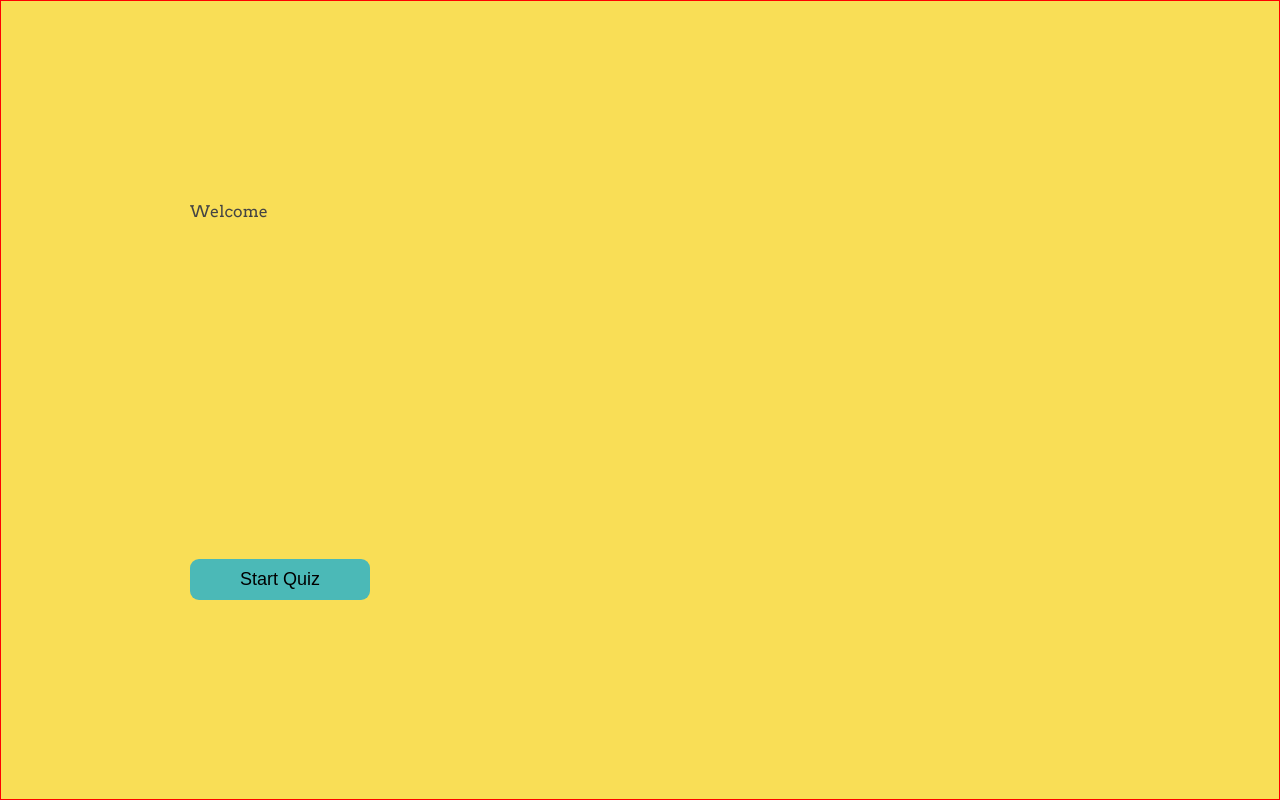
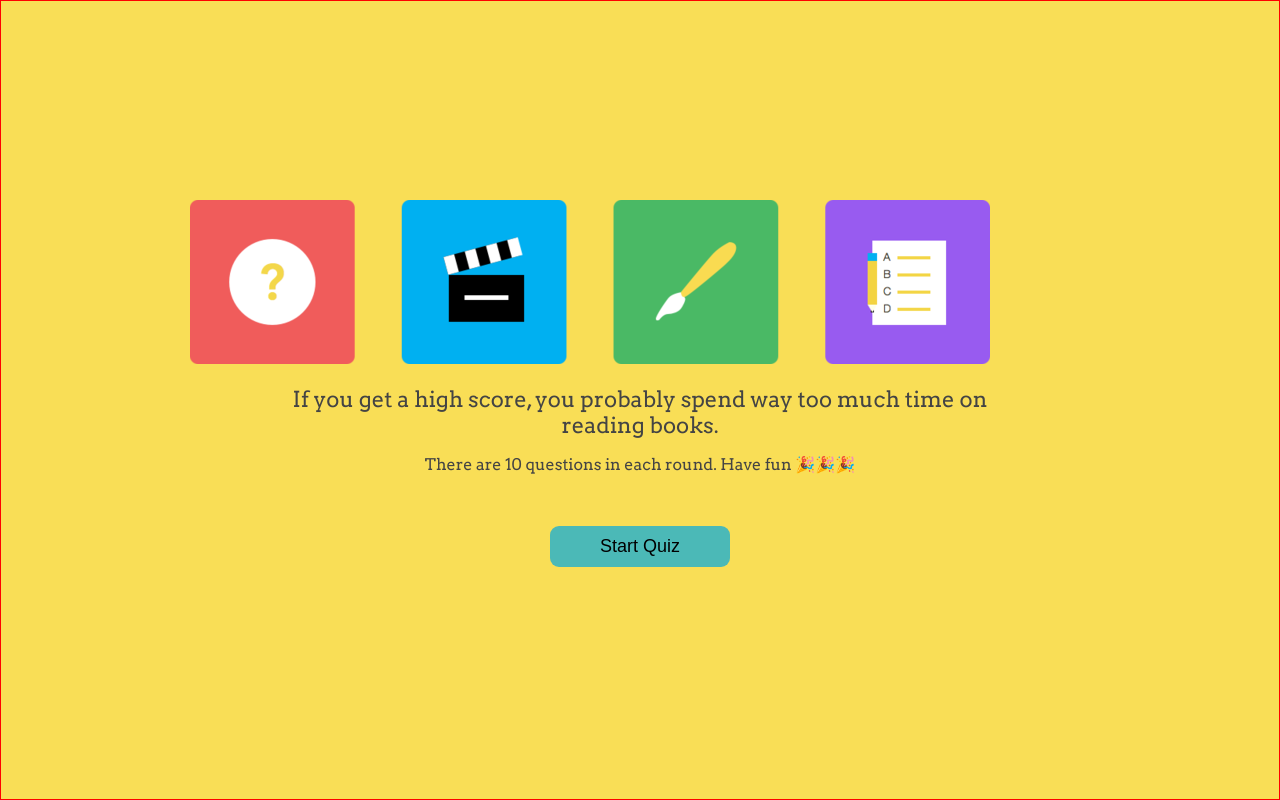
Before and after one commit to MPiotrowska/trivia-app, a React (Create React App) app: page / in a window 1280 px wide. Built offline with nearby package versions, Linux system fonts and the light colour scheme.

Commit message:
add welcome page styles

```diff
--- a/src/components/Welcome/Index.jsx
+++ b/src/components/Welcome/Index.jsx
@@ -1,5 +1,7 @@
 import React from "react";
 import { useQuestionDispatch } from "../../lib/questionContext";
+import image from "../../images/bg-image.png";
+import "./Welcome.css";
 
 export const Welcome = () => {
   const dispatch = useQuestionDispatch();
@@ -12,7 +14,14 @@ export const Welcome = () => {
   return (
     <>
       <div>
-        <p>Welcome</p>
+        <img src={image} alt="" />
+        <h1 className="welcomeText">
+          If you get a high score, you probably spend way too much time on
+          reading books.
+        </h1>
+        <p className="description">
+          There are 10 questions in each round. Have fun 🎉🎉🎉
+        </p>
       </div>
       <button onClick={handleClick}>Start Quiz</button>
     </>
--- a/src/components/Welcome/Welcome.css
+++ b/src/components/Welcome/Welcome.css
@@ -0,0 +1,14 @@
+.welcomeText {
+    margin: 15px auto;
+    text-align: center;
+    font-size: 22px;
+    line-height: 26px;
+    max-width: 82%;
+}
+
+.description {
+    margin: 15px auto;
+    text-align: center;
+    max-width: 82%;
+
+}
--- a/src/index.css
+++ b/src/index.css
@@ -57,16 +57,23 @@ button {
   width: 85%;
 }
 
-button:hover {
-  transform:translateY(-10px);
-  box-shadow: 0 14px 28px rgba(0,0,0,.25),0 10px 10px rgba(0,0,0,.22);
 
-}
 
 @media screen and (min-width:768px) {
   button {
     max-width: 180px;
     position: relative;
     bottom: auto;
+    margin: auto;
+  }
+  button:hover {
+    transform:translateY(-10px);
+    box-shadow: 0 14px 28px rgba(0,0,0,.25),0 10px 10px rgba(0,0,0,.22);
+
+  }
+  button:disabled {
+   opacity: 0.7;
+
+    pointer-events: none;
   }
 }
```
